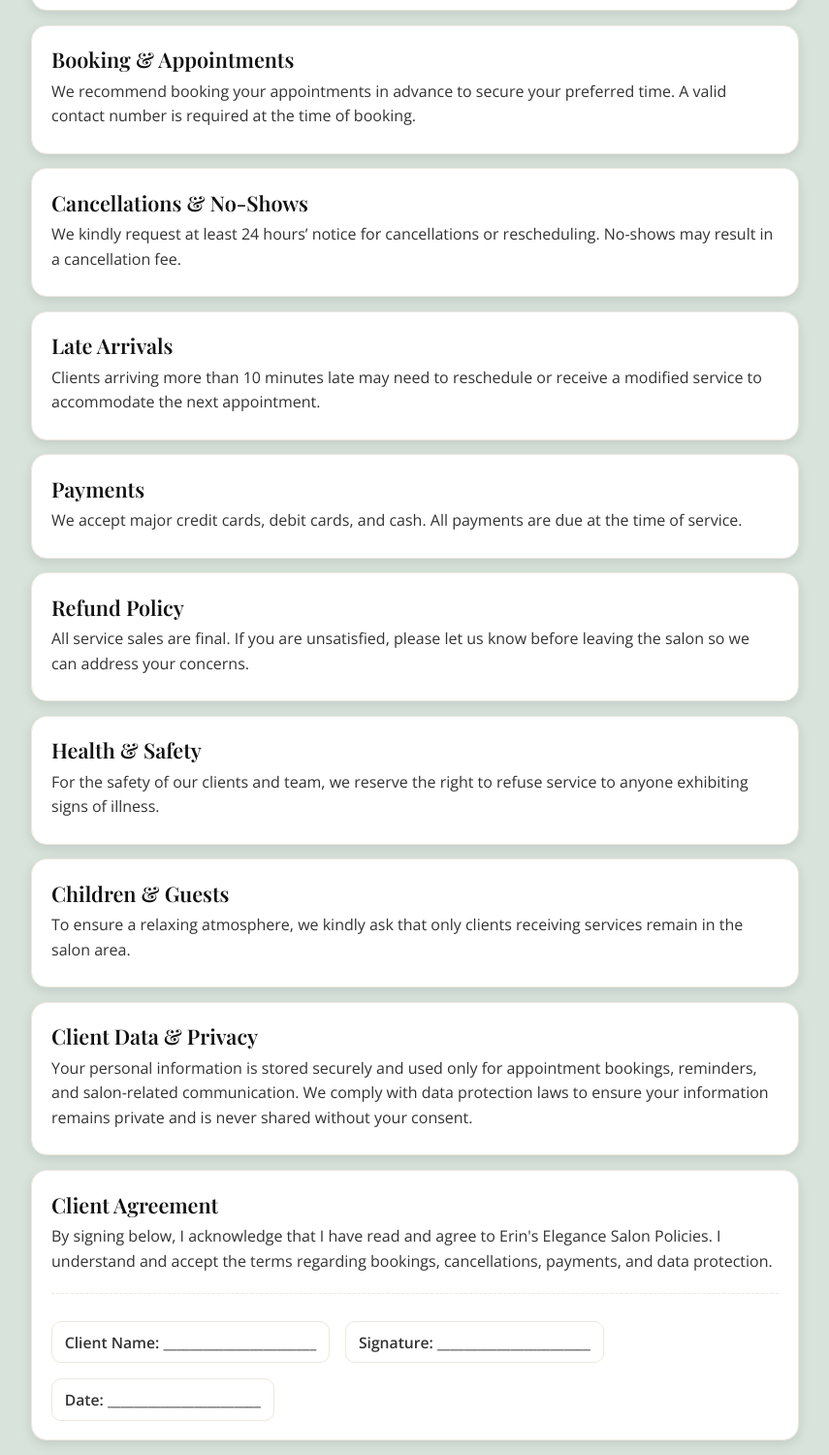
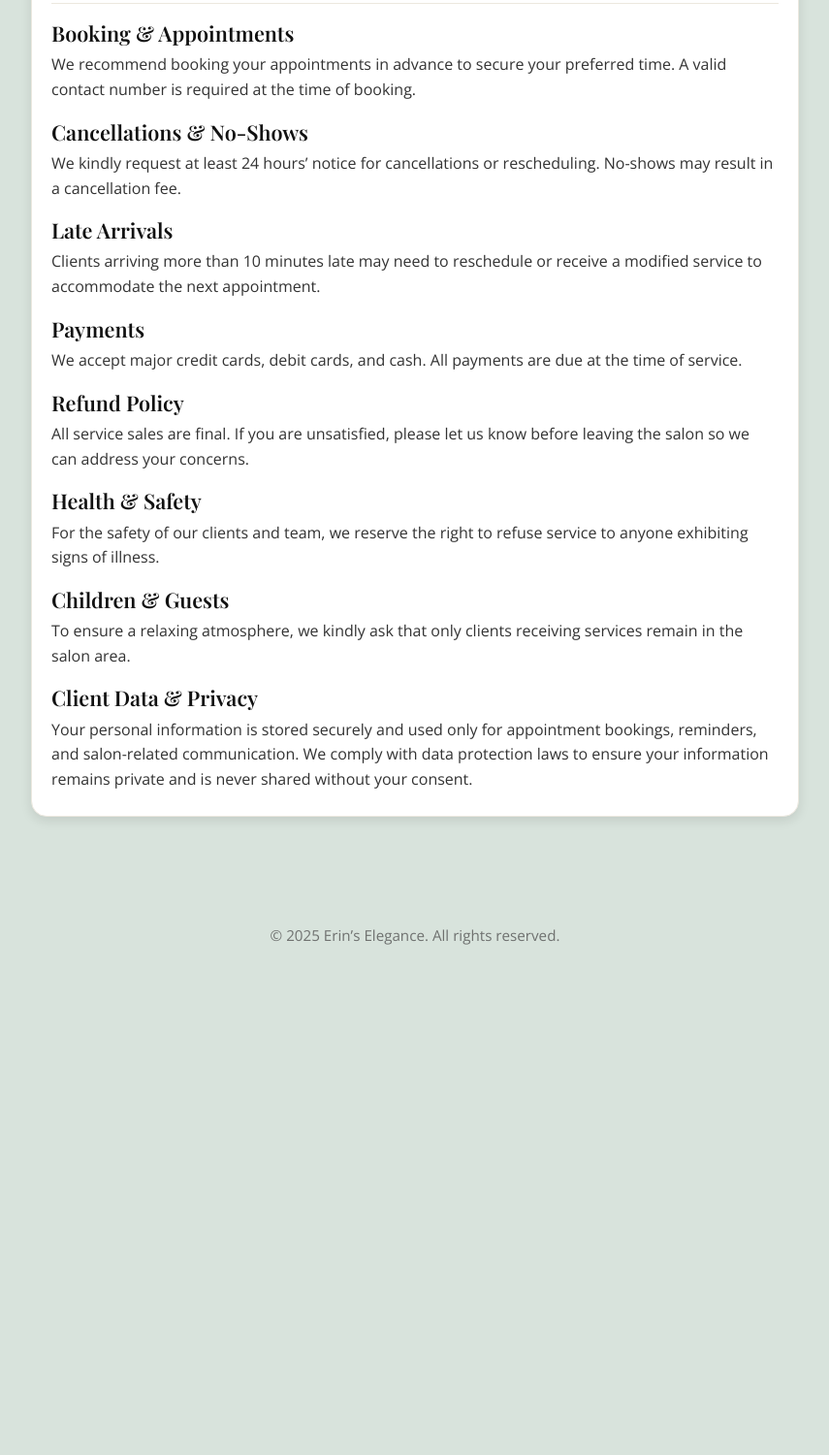
Before and after one commit to ethan2005harrison-cyber/erins-elegance-0.45, a plain HTML site: page terms.html in a window 1280 px wide. Shown: the part 460-1960 px from the top of the page at 97% size, without its empty margins (212-1067 px from the left). After the commit the page ends 1481 px from the top, so only its background shows below. Drawn offline with nearby package versions, Linux system fonts and the light colour scheme.

Commit message:
Update terms.html

```diff
--- a/terms.html
+++ b/terms.html
@@ -7,41 +7,96 @@
 <link rel="icon" href="https://cdn-icons-png.flaticon.com/512/4150/4150897.png" type="image/png">
 <style>
 @import url('https://fonts.googleapis.com/css2?family=Playfair+Display:wght@400;600&family=Open+Sans:wght@300;400;600&display=swap');
-:root{ --sage:#D8E3DC; --gold:#a18449; --gold-dark:#8c703b; --ink:#111; --text:#333; --card:#fff; --line:#ece8df; }
+
+:root{
+  --sage:#D8E3DC;
+  --gold:#a18449;
+  --gold-dark:#8c703b;
+  --ink:#111;
+  --text:#333;
+  --card:#fff;
+  --line:#ece8df;
+}
+
 *{box-sizing:border-box}
-body{ margin:0; font-family:'Open Sans',sans-serif; background:var(--sage); color:var(--ink); }
+
+body{
+  margin:0;
+  font-family:'Open Sans',sans-serif;
+  background:var(--sage);
+  color:var(--ink);
+}
+
 /* Header */
-header{ position:fixed; top:0; left:0; right:0; z-index:10; background:rgba(255,255,255,.45); backdrop-filter:blur(10px); }
-.header-container{ max-width:1100px; margin:0 auto; display:flex; align-items:center; justify-content:space-between; padding:1.1rem 2rem; }
+header{
+  position:fixed; top:0; left:0; right:0; z-index:10;
+  background:rgba(255,255,255,.45);
+  backdrop-filter:blur(10px);
+}
+.header-container{
+  max-width:1100px; margin:0 auto;
+  display:flex; align-items:center; justify-content:space-between;
+  padding:1.1rem 2rem;
+}
 .logo{ font-family:'Playfair Display',serif; font-size:1.6rem; font-weight:700; }
 nav ul{ display:flex; gap:1.25rem; list-style:none; margin:0; padding:0; }
 nav a{ text-decoration:none; color:var(--ink); font-weight:600; transition:color .25s }
 nav a:hover{ color:var(--gold) }
+
 /* Main */
 main{ max-width:840px; margin:10.5rem auto 4rem; padding:0 1.5rem; }
 .hero{ text-align:center; margin-bottom:1.5rem; }
 .hero h1{ font-family:'Playfair Display',serif; font-size:2.6rem; margin:.2rem 0 .4rem; }
 .hero p{ color:var(--text); margin:0; }
+
 /* Toolbar */
-.toolbar{ display:flex; gap:.75rem; justify-content:flex-end; align-items:center; margin:1rem 0 1.25rem; }
-.btn{ background:var(--gold); color:#fff; border:none; border-radius:999px; padding:.8rem 1.2rem; font-weight:600; cursor:pointer; box-shadow:0 4px 12px rgba(0,0,0,.08); transition:background .25s, transform .15s, box-shadow .25s; }
+.toolbar{
+  display:flex; gap:.75rem; justify-content:flex-end; align-items:center;
+  margin:1rem 0 1.25rem;
+}
+.btn{
+  background:var(--gold); color:#fff; border:none; border-radius:999px;
+  padding:.8rem 1.2rem; font-weight:600; cursor:pointer;
+  box-shadow:0 4px 12px rgba(0,0,0,.08);
+  transition:background .25s, transform .15s, box-shadow .25s;
+}
 .btn:hover{ background:var(--gold-dark); transform:translateY(-1px); box-shadow:0 6px 16px rgba(0,0,0,.15); }
-.btn.secondary{ background:#fff; color:var(--ink); border:1px solid var(--line); }
+.btn.secondary{
+  background:#fff; color:var(--ink); border:1px solid var(--line);
+}
 .btn.secondary:hover{ background:#fff; border-color:#ded9cf; transform:translateY(-1px) }
-/* Sections */
-.section{ background:var(--card); border-radius:16px; padding:1.2rem 1.25rem; box-shadow:0 4px 12px rgba(0,0,0,.1); margin:.9rem 0; border:1px solid var(--line); }
-.section h2{ font-family:'Playfair Display',serif; font-size:1.35rem; margin:.1rem 0 .4rem; }
+
+/* Single policy card */
+.section{
+  background:var(--card);
+  border-radius:16px;
+  padding:1.2rem 1.25rem;
+  box-shadow:0 4px 12px rgba(0,0,0,.1);
+  border:1px solid var(--line);
+}
+.section h2{
+  font-family:'Playfair Display',serif;
+  font-size:1.35rem; margin:1rem 0 .4rem;
+}
+.section h2:first-of-type{ margin-top:.2rem; }
 .section p{ margin:.35rem 0; color:var(--text); line-height:1.6; }
-/* Agreement */
-.agreement{ margin:1.25rem 0 0; border-top:1px dashed var(--line); padding-top:1rem; color:var(--text); font-size:.98rem; }
-.agreement .signline{ margin-top:.75rem; display:flex; gap:1rem; align-items:center; flex-wrap:wrap; }
-.inline{ background:#fff; border:1px solid var(--line); border-radius:10px; padding:.6rem .8rem; min-width:180px; }
+.rule{ height:1px; border:0; background:var(--line); margin:1rem 0; }
+
 /* Footer */
-footer{ text-align:center; padding:2rem 1rem; color:#555; opacity:.8; font-size:.95rem; }
-@media print{ header, .toolbar, footer{ display:none !important; } main{ margin:0; max-width:none; } .section{ box-shadow:none; border-color:#ddd; } }
+footer{
+  text-align:center; padding:2rem 1rem; color:#555; opacity:.8; font-size:.95rem;
+}
+
+/* Print */
+@media print{
+  header, .toolbar, footer{ display:none !important; }
+  main{ margin:0; max-width:none; }
+  .section{ box-shadow:none; border-color:#ddd; }
+}
 </style>
 </head>
 <body>
+
 <header>
   <div class="header-container">
     <div class="logo">erin’s elegance</div>
@@ -68,32 +123,42 @@ footer{ text-align:center; padding:2rem 1rem; color:#555; opacity:.8; font-size:
     <button class="btn" onclick="window.print()">Print / Save PDF</button>
   </div>
 
+  <!-- Single combined policy card -->
   <section class="section">
     <h2>Erin's Elegance Salon Policies</h2>
     <p>We’re committed to providing a calm, professional experience. Please review the policies below before your appointment.</p>
-  </section>
 
-  <section class="section"><h2>Booking & Appointments</h2><p>We recommend booking your appointments in advance to secure your preferred time. A valid contact number is required at the time of booking.</p></section>
-  <section class="section"><h2>Cancellations & No-Shows</h2><p>We kindly request at least 24 hours’ notice for cancellations or rescheduling. No-shows may result in a cancellation fee.</p></section>
-  <section class="section"><h2>Late Arrivals</h2><p>Clients arriving more than 10 minutes late may need to reschedule or receive a modified service to accommodate the next appointment.</p></section>
-  <section class="section"><h2>Payments</h2><p>We accept major credit cards, debit cards, and cash. All payments are due at the time of service.</p></section>
-  <section class="section"><h2>Refund Policy</h2><p>All service sales are final. If you are unsatisfied, please let us know before leaving the salon so we can address your concerns.</p></section>
-  <section class="section"><h2>Health & Safety</h2><p>For the safety of our clients and team, we reserve the right to refuse service to anyone exhibiting signs of illness.</p></section>
-  <section class="section"><h2>Children & Guests</h2><p>To ensure a relaxing atmosphere, we kindly ask that only clients receiving services remain in the salon area.</p></section>
-  <section class="section"><h2>Client Data & Privacy</h2><p>Your personal information is stored securely and used only for appointment bookings, reminders, and salon-related communication. We comply with data protection laws to ensure your information remains private and is never shared without your consent.</p></section>
-  <section class="section">
-    <h2>Client Agreement</h2>
-    <p>By signing below, I acknowledge that I have read and agree to Erin's Elegance Salon Policies. I understand and accept the terms regarding bookings, cancellations, payments, and data protection.</p>
-    <div class="agreement">
-      <div class="signline">
-        <div class="inline"><strong>Client Name:</strong> _______________________</div>
-        <div class="inline"><strong>Signature:</strong> _______________________</div>
-        <div class="inline"><strong>Date:</strong> _______________________</div>
-      </div>
-    </div>
+    <hr class="rule">
+
+    <h2>Booking & Appointments</h2>
+    <p>We recommend booking your appointments in advance to secure your preferred time. A valid contact number is required at the time of booking.</p>
+
+    <h2>Cancellations & No-Shows</h2>
+    <p>We kindly request at least 24 hours’ notice for cancellations or rescheduling. No-shows may result in a cancellation fee.</p>
+
+    <h2>Late Arrivals</h2>
+    <p>Clients arriving more than 10 minutes late may need to reschedule or receive a modified service to accommodate the next appointment.</p>
+
+    <h2>Payments</h2>
+    <p>We accept major credit cards, debit cards, and cash. All payments are due at the time of service.</p>
+
+    <h2>Refund Policy</h2>
+    <p>All service sales are final. If you are unsatisfied, please let us know before leaving the salon so we can address your concerns.</p>
+
+    <h2>Health & Safety</h2>
+    <p>For the safety of our clients and team, we reserve the right to refuse service to anyone exhibiting signs of illness.</p>
+
+    <h2>Children & Guests</h2>
+    <p>To ensure a relaxing atmosphere, we kindly ask that only clients receiving services remain in the salon area.</p>
+
+    <h2>Client Data & Privacy</h2>
+    <p>Your personal information is stored securely and used only for appointment bookings, reminders, and salon-related communication. We comply with data protection laws to ensure your information remains private and is never shared without your consent.</p>
   </section>
 </main>
 
-<footer><p>© 2025 Erin’s Elegance. All rights reserved.</p></footer>
+<footer>
+  <p>© 2025 Erin’s Elegance. All rights reserved.</p>
+</footer>
+
 </body>
 </html>
```
